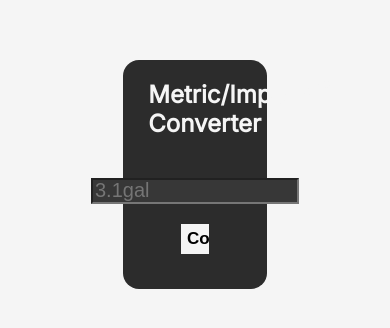
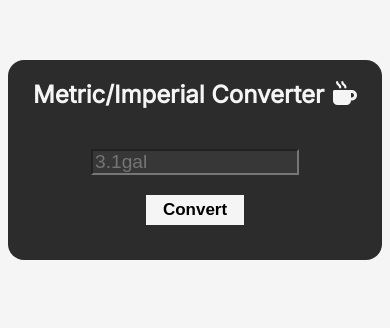
Before and after one commit to ZaidQtaish/metric_imperial_converter, a website: page views/index.html in a window 390 px wide. Shown: the part 148-476 px from the top of the page. Drawn offline with nearby package versions, Linux system fonts and the light colour scheme; files that its build step writes are made by us from their sources.

Commit message:
feat: made it responsive

```diff
--- a/public/style.css
+++ b/public/style.css
@@ -1,6 +1,6 @@
 body {
     background-color: #f5f5f5;
-    font-family: 'Inter';
+    font-family: 'Inter', sans-serif;
     display: flex;
     justify-content: center;
     align-items: center;
@@ -9,7 +9,8 @@ body {
 .ui {
     background-color: #2c2c2c;
     color: #f5f5f5;
-    width: 25%;
+    width: 90%;
+    max-width: 400px;
     margin-top: 200px;
     display: flex;
     flex-direction: column;
@@ -31,7 +32,7 @@ form {
 
 #convertField {
     height: 20px;
-    font-size: 20px;
+    font-size: 120%;
     margin-bottom: 20px;
     background-color: #373737;
     color: #f5f5f5;
```
